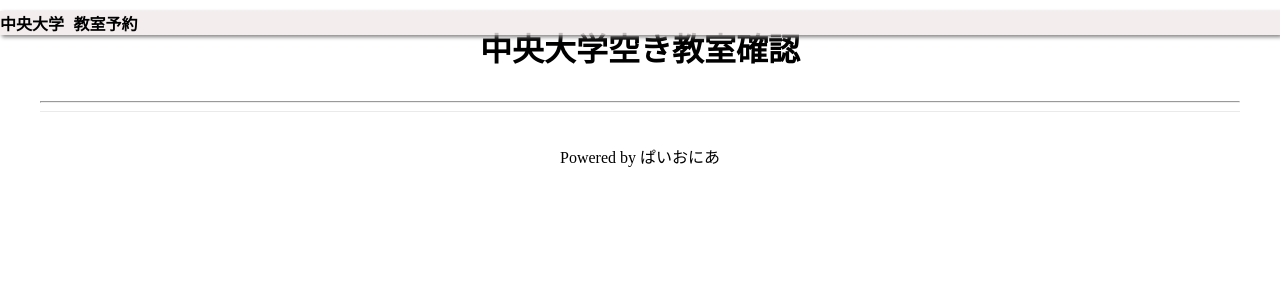
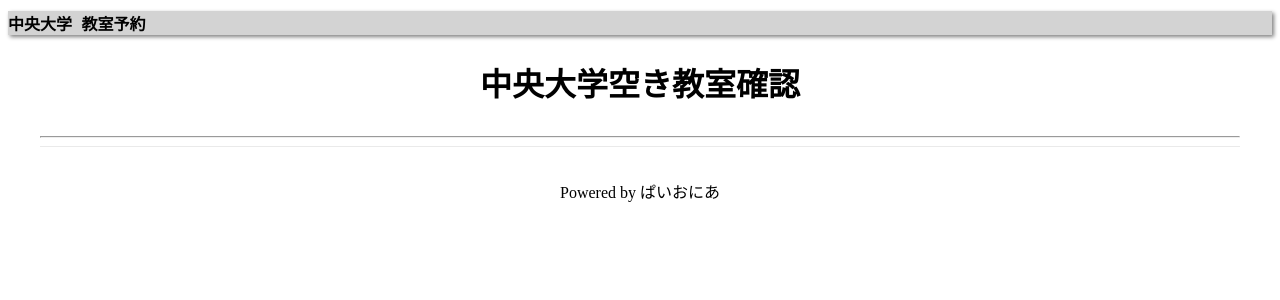
Before and after one commit to v-code-team-pioneer-inc/ccrs-frontend, a Next.js app: page / in a window 1280 px wide. Shown: the top 300 px of the page. Built offline with nearby package versions, Linux system fonts and the light colour scheme.

Commit message:
色修修正

```diff
--- a/styles/common/Header.module.css
+++ b/styles/common/Header.module.css
@@ -1,11 +1,11 @@
 .header {
-    position: sticky;
+    position: fixed;
     top: 0%;
     left: 0%;
     font-family: monospace;
     font-size: 16px;
     box-shadow: 2px 2px 4px gray;
     width: 100%;
-    background-color: rgba(240, 233, 233, 0.8);
-    position: fixed;
+    background-color: rgba(201, 201, 201, 0.8); /* 背景のみ半透明 */
+    position: sticky;
 }
```
